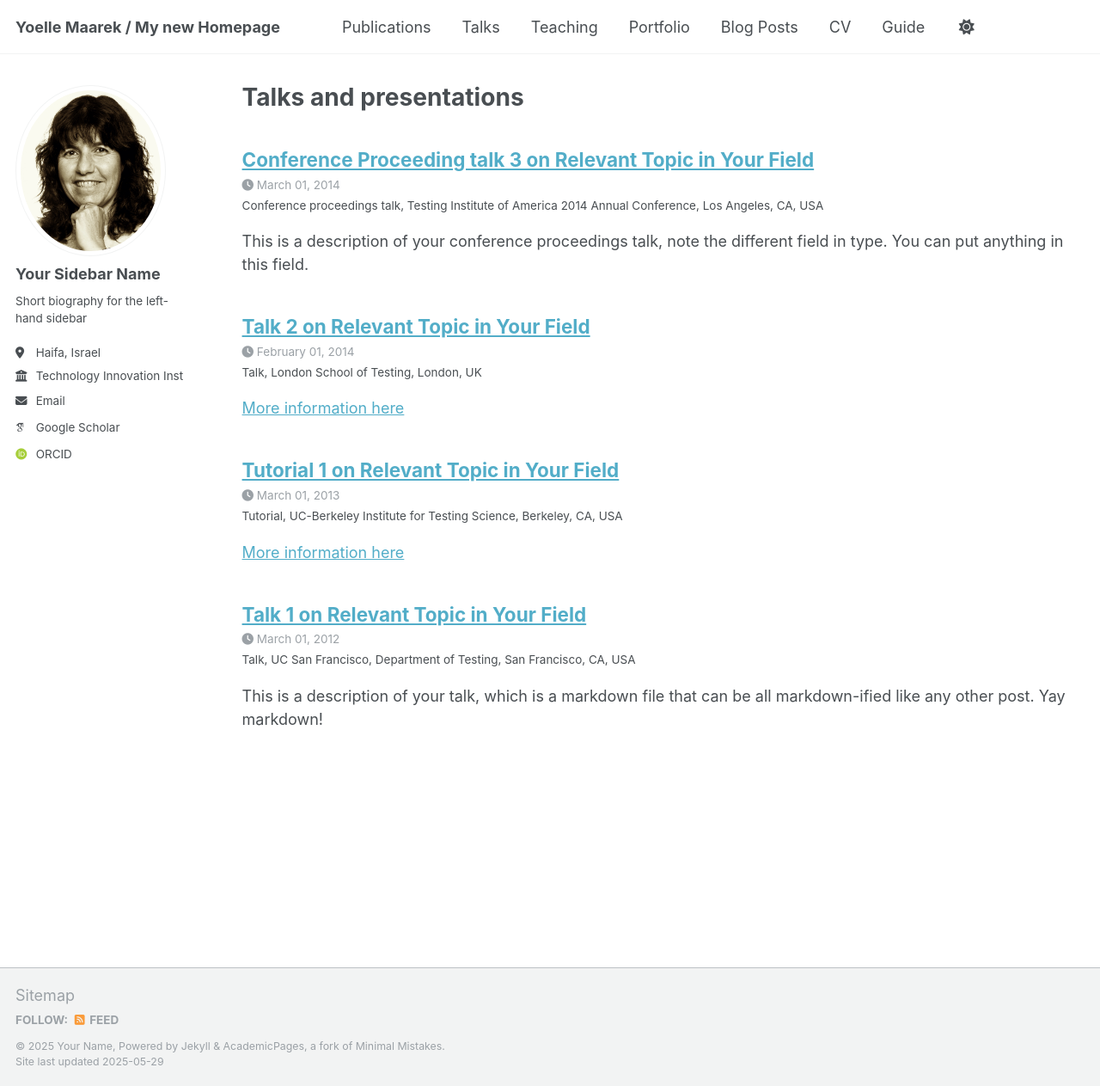
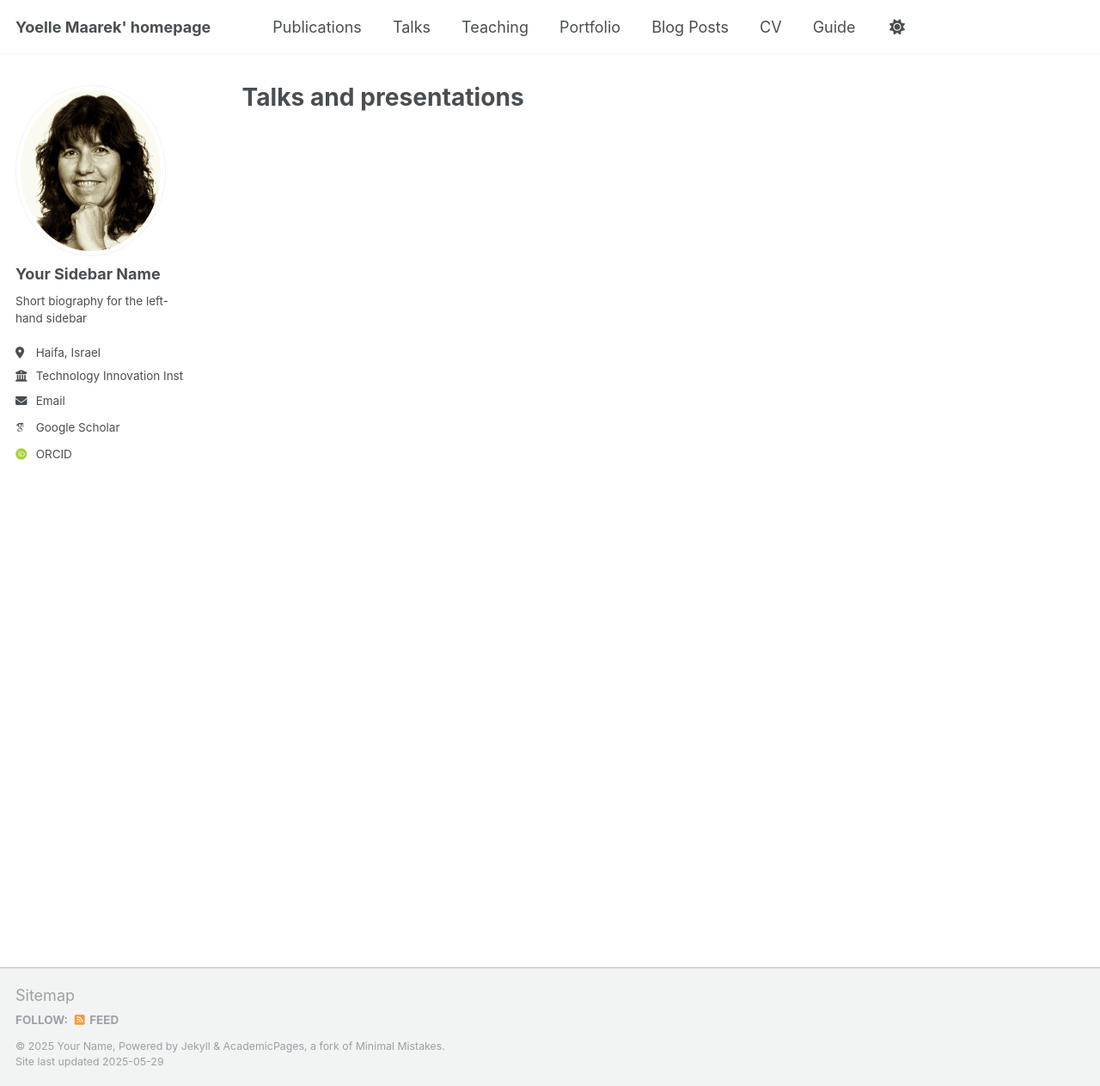
Before and after one commit to yoellemaarek/homepage, a Jekyll site: the page built from _pages/talks.html, in a window 1280 px wide and 1263 px high. Shown: the whole window at 86% size. Built offline with Jekyll 4.4.1, drawn with Linux system fonts in a browser that asks for light colours; some web fonts are replaced; some of the changed lines change nothing that is shown.

Commit message:
Update _config.yml

```diff
--- a/_config.yml
+++ b/_config.yml
@@ -9,7 +9,7 @@
 # Basic Site Settings
 locale                   : "en-US"
 site_theme               : "default"
-title                    : "Yoelle Maarek / My new Homepage"
+title                    : "Yoelle Maarek' homepage"
 title_separator          : "-"
 name                     : &name "Your Name"
 description              : &description "personal description"
@@ -220,12 +220,12 @@ collections:
   publications:
     output: true
     permalink: /:collection/:path/
-  portfolio:
-    output: true
-    permalink: /:collection/:path/
-  talks:
-    output: true
-    permalink: /:collection/:path/
+  #portfolio:
+  #  output: true
+  #  permalink: /:collection/:path/
+  #talks:
+  #  output: true
+  #  permalink: /:collection/:path/
 
 
 # These settings control how pages and collections are included in the site
```
